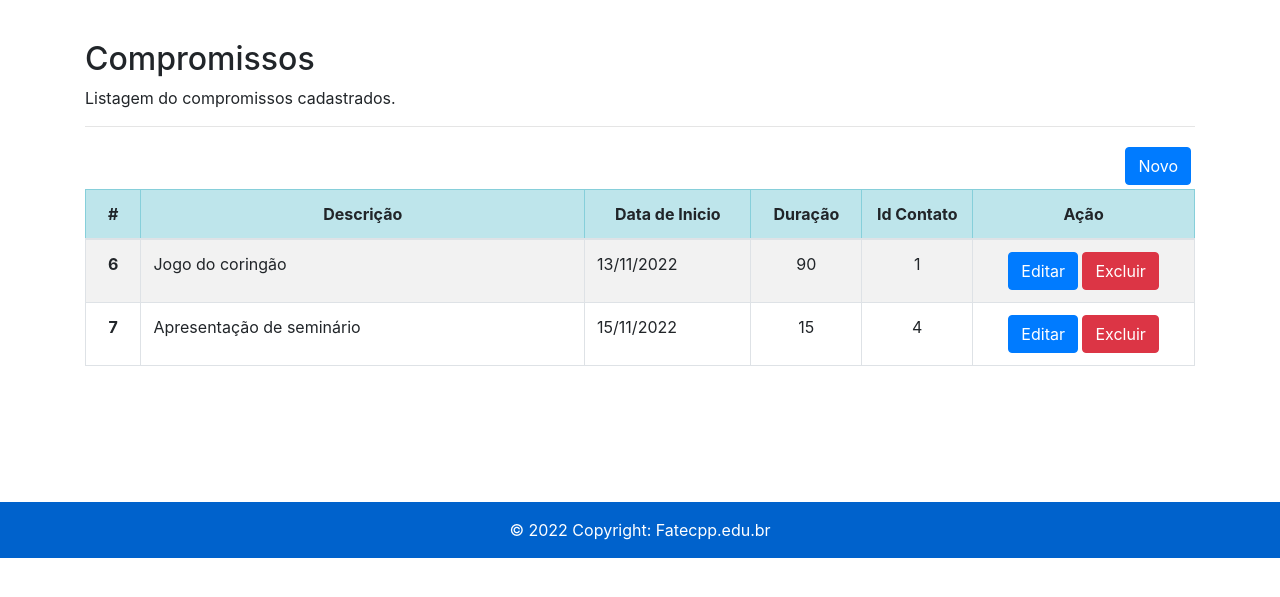
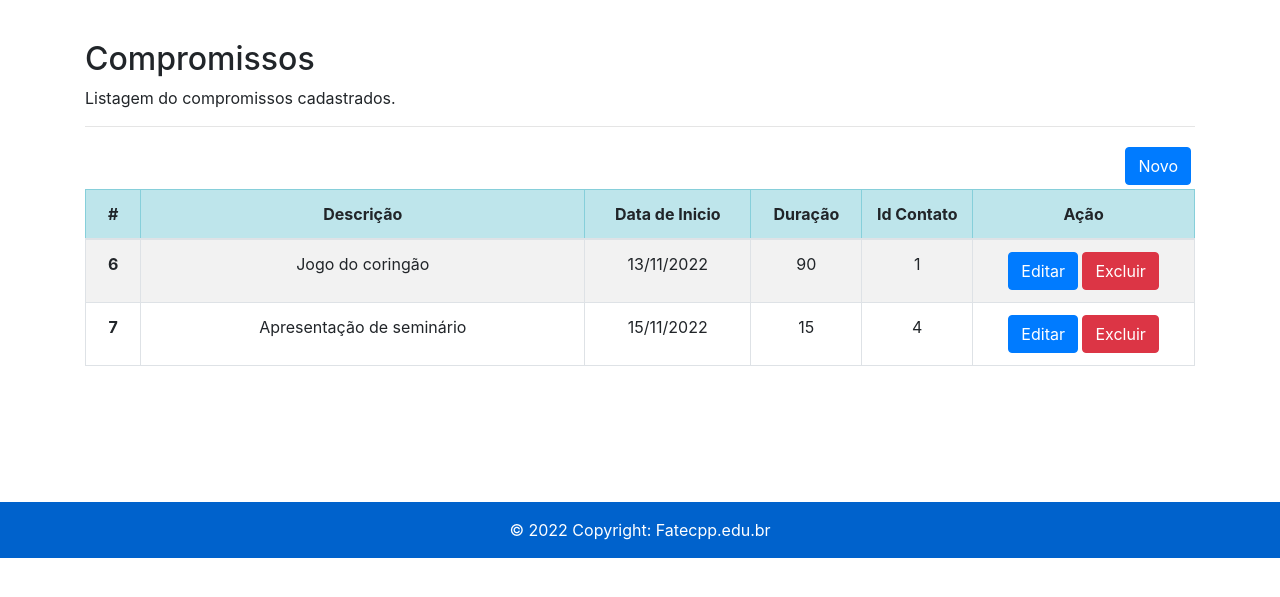
Before and after one commit to Martarelli/FATEC_linguagem_de_programa-o_IV-, a PHP site: page /compromissos.php in a window 1280 px wide. Shown: the part 56-653 px from the top of the page. Run offline with PHP 8.4, Linux system fonts and the light colour scheme; data comes from the database, SQL or seed files in the repository.

Commit message:
correção text align

```diff
--- a/PHP/2ºBimestre/ExercicioPHPMySQL/compromissos.php
+++ b/PHP/2ºBimestre/ExercicioPHPMySQL/compromissos.php
@@ -34,8 +34,8 @@ mysqli_close($conn);
       ?>
       <tr>
         <th scope="row" style="text-align:center"><?= $data['id'] ?></th>
-        <td><?= $data['descricao'] ?></td>
-        <td><?php echo date('d/m/Y', strtotime($data['data_inicio'])); ?></td>
+        <td style="text-align:center"><?= $data['descricao'] ?></td>
+        <td style="text-align:center"><?php echo date('d/m/Y', strtotime($data['data_inicio'])); ?></td>
         <td style="text-align:center"><?= $data['duracao']; ?></td>
         <td style="text-align:center"><?= $data['idcontato']; ?></td>
         <td style="text-align:center">
```
